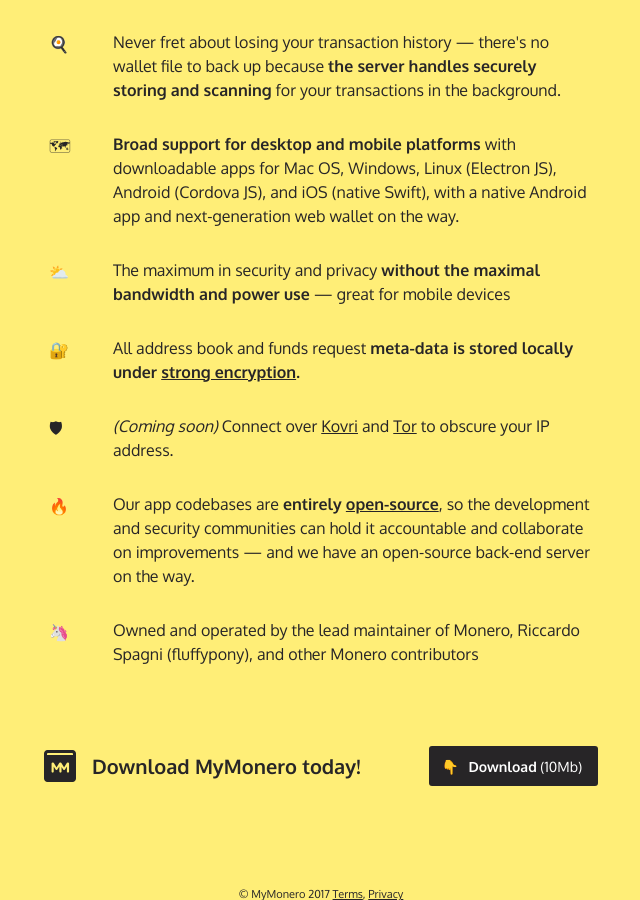
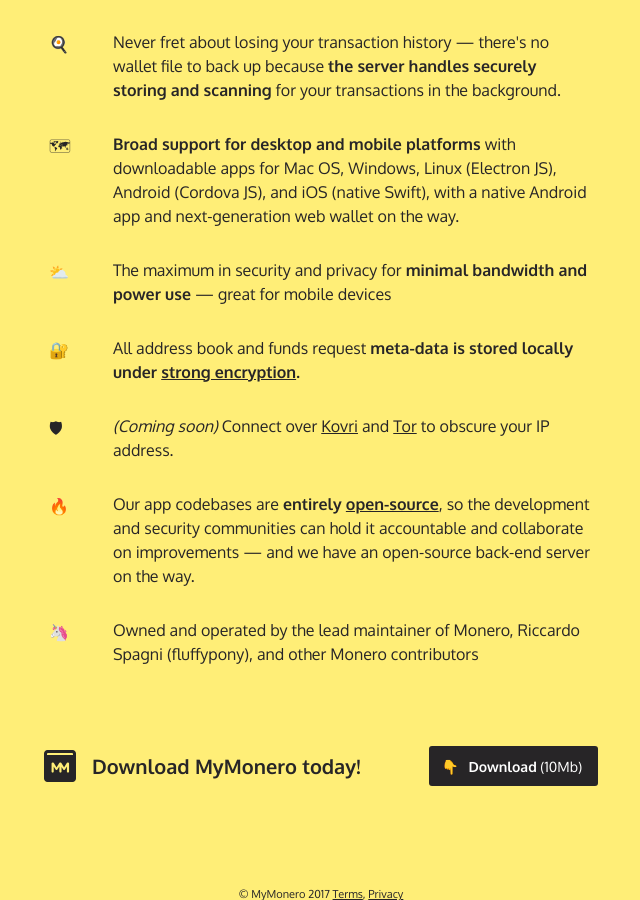
Before and after one commit to mymonero/mymonero-app-site, a Jekyll site: the page built from index.html, in a window 1280 px wide and 900 px high, scrolled down 4251 px. Shown: the whole window, without its empty margins (319-959 px from the left). Built offline with Jekyll 4.4.1, drawn with Linux system fonts in a browser that asks for light colours; some web fonts are replaced; some of the changed lines change nothing that is shown.

Commit message:
various copy fixes

```diff
--- a/index.html
+++ b/index.html
@@ -33,7 +33,7 @@
                   <span class="text">Be Your Own Bank</span>
                 </h2>
                 <p>Transfer funds across borders with ease. Your wallet seed words are all that are needed to access your funds.</p>
-                <p>MyMonero is safe and secure. The server literally cannot withdraw or transfer your funds because your <a href="https://monero.stackexchange.com/questions/2053/view-key-spend-key-paper-key-seed-is-there-a-short-presentation-of-vocabul">spend key</a> never leaves your computer.</p>
+                <p>MyMonero is safe and secure. The server literally cannot withdraw or transfer your funds because your <a href="https://monero.stackexchange.com/questions/2053/view-key-spend-key-paper-key-seed-is-there-a-short-presentation-of-vocabul" target="_blank">spend key</a> never leaves your computer.</p>
                 <p>Because the app runs natively, there's no risk of Javascript code injection. You can even set your own MyMonero-compatible server to avoid disclosing your view key to a third party.</p>
               </div>
             </div>
@@ -131,7 +131,7 @@
               <span class="convert-emoji" aria-hidden="true">&#x1F60E;</span>
               <span class="text">Native Privacy</span>
             </h2>
-            <p>As a team of Monero contributors, your privacy &amp; security are our top priority. That’s why the apps and core libraries are entirely <a href="https://github.com/mymonero">open-source on Github</a>.</p>
+            <p>As a team of Monero contributors, your privacy &amp; security are our top priority. That’s why the apps and core libraries are entirely <a href="https://github.com/mymonero" target="_blank">open-source on Github</a>.</p>
             <p>The app sends the minimum possible data to the server, and has embedded support for the cryptography behind the privacy-first, next-generation digital cash <a href="https://www.getmonero.org" target="blank">Monero</a>, so the app can build transactions directly on your device, instead of via some third-party server. This way, you remain the true custodian of your funds.</p>
           </div>
 
@@ -166,7 +166,7 @@
               </li>
               <li>
                 <span class="convert-emoji" aria-hidden="true">&#x26C5;</span>
-                The maximum in security and privacy <strong>without the maximal bandwidth and power use</strong> &mdash; great for mobile devices
+                The maximum in security and privacy for <strong>minimal bandwidth and power use</strong> &mdash; great for mobile devices
               </li>
               <li>
                 <span class="convert-emoji" aria-hidden="true">&#x1f510;</span>
```
